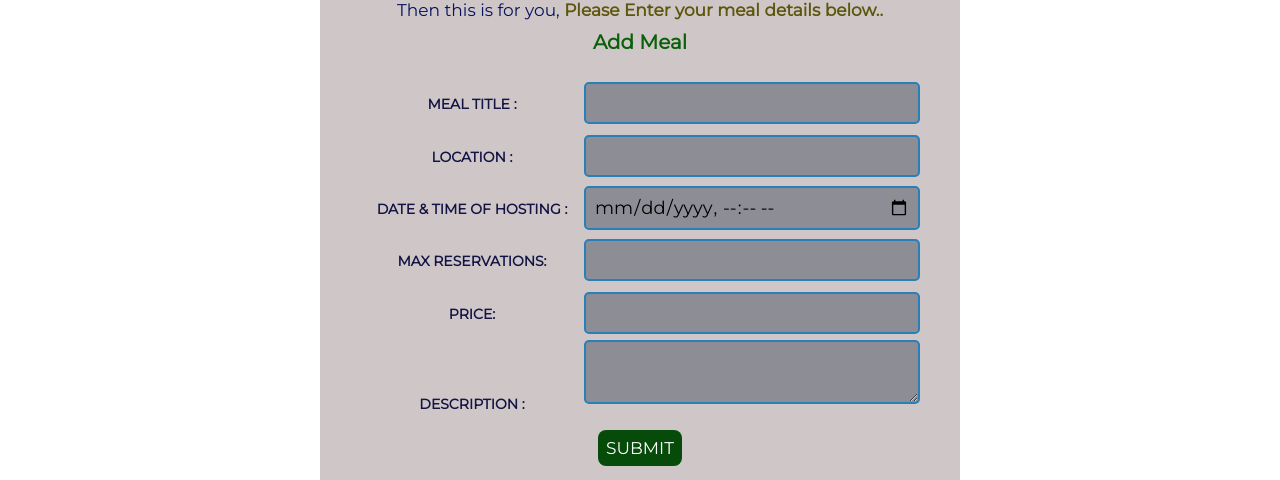
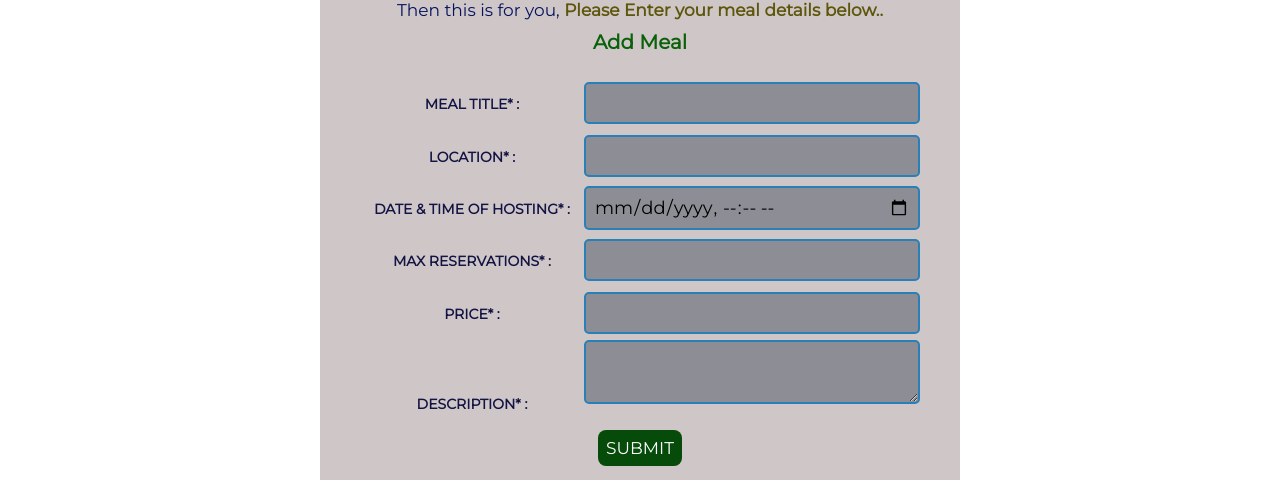
Before and after one commit to rajanibusani/meal-sharing, a React app: page /meals/addmeal in a window 1280 px wide. Shown: the part 315-795 px from the top of the page. Built offline with nearby package versions, Linux system fonts and the light colour scheme.

Commit message:
made few changes in css

```diff
--- a/src/client/components/TestComponent/AddMeal.js
+++ b/src/client/components/TestComponent/AddMeal.js
@@ -75,28 +75,28 @@ const AddMeal = () => {
             <h3>Add Meal</h3>
             <form onSubmit={onSubmit} className="add_meal_form">
                 <div>
-                    <label htmlFor="title">Meal Title : </label>
+                    <label htmlFor="title">Meal Title* : </label>
                     <input type="text" id="title" name="title" value={inputValues.title} required onChange={handleOnChange}></input>
                 </div>
 
                 <div>
-                    <label htmlFor="location">Location : </label>
+                    <label htmlFor="location">Location* : </label>
                     <input type="text" id="location" name="location" required value={inputValues.location} onChange={handleOnChange} ></input>
                 </div>
                 <div>
-                    <label htmlFor="when">Date & Time Of Hosting : </label>
+                    <label htmlFor="when">Date & Time Of Hosting* : </label>
                     <input type="datetime-local" id="when" name="when" required min={minDate()} value={inputValues.when} onChange={handleOnChange} ></input>
                 </div>
                 <div>
-                    <label htmlFor="max_reservations">Max Reservations: </label>
+                    <label htmlFor="max_reservations">Max Reservations* : </label>
                     <input type="number" id="max_reservations" name="maxReservations" required value={inputValues.maxReservations} onChange={handleOnChange} ></input>
                 </div>
                 <div>
-                    <label htmlFor="price">Price: </label>
+                    <label htmlFor="price">Price* : </label>
                     <input type="number" id="price" name="price" value={inputValues.price} required onChange={handleOnChange} ></input>
                 </div>
                 <div>
-                    <label htmlFor="description" className="meal_description">Description : </label>
+                    <label htmlFor="description" className="meal_description">Description* : </label>
                     <textarea id="description" name="description" value={inputValues.description} required onChange={handleOnChange}></textarea>
                 </div>
                 <button type="submit" className="meal_submit_btn"> Submit</button>
--- a/src/client/components/TestComponent/AddReservation.js
+++ b/src/client/components/TestComponent/AddReservation.js
@@ -50,19 +50,19 @@ const AddReservation = ({ setForm, id, noOfAvailableReservations }) => {
                 <h3>Book Reservation</h3>
             </div>
             <div>
-                <label htmlFor="name">Name : </label>
+                <label htmlFor="name">Name* : </label>
                 <input type="text" id="name" name="userName" value={inputValues.userName} required onChange={handleOnChange}></input>
             </div>
             <div>
-                <label htmlFor="phoneNumber">PhoneNumber : </label>
+                <label htmlFor="phoneNumber">PhoneNumber* : </label>
                 <input type="text" id="phoneNumber" name="phNumber" value={inputValues.phNumber} required onChange={handleOnChange}></input>
             </div>
             <div>
-                <label htmlFor="email">Email : </label>
+                <label htmlFor="email">Email* : </label>
                 <input type="email" id="name" name="email" value={inputValues.email} required onChange={handleOnChange} ></input>
             </div>
             <div>
-                <label htmlFor="NoOfGuests">NoOfGuests: </label>
+                <label htmlFor="NoOfGuests">NoOfGuests* : </label>
                 <input type="number" id="NoOfGuests" name="noOfGuests" value={inputValues.noOfGuests} required max={noOfAvailableReservations} onChange={handleOnChange} ></input>
             </div>
             <button type="submit" className="reservation_submit_btn"> Submit</button>
--- a/src/client/components/TestComponent/AddReview.js
+++ b/src/client/components/TestComponent/AddReview.js
@@ -56,7 +56,7 @@ const AddReview = () => {
                 <h3>Add review</h3>
                 <form onSubmit={onSubmit} className="add_review_form">
                     <div>
-                        <label htmlFor="title">Meal Title : </label>
+                        <label htmlFor="title">Meal Title* : </label>
                         <input type="text" id="title" value={title} required name="title" onChange={(e) => setTitle(e.target.value)}></input>
                     </div>
                     <div>
@@ -64,8 +64,9 @@ const AddReview = () => {
                         <textarea id="description" name="description" value={description} rows="5" onChange={(e) => setDescription(e.target.value)}></textarea>
                     </div>
                     <div>
-                        <label htmlFor="rating" >Rating : </label>
+                        <label htmlFor="rating" >Rating* : </label>
                         <select id="Rating" name="stars" value={stars} required onChange={(e) => setStars(e.target.value)}>
+                            <option></option>
                             <option value="1">1</option>
                             <option value="2">2</option>
                             <option value="3">3</option>
```
